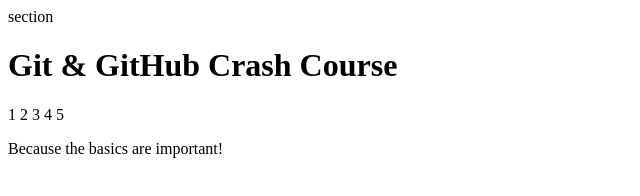
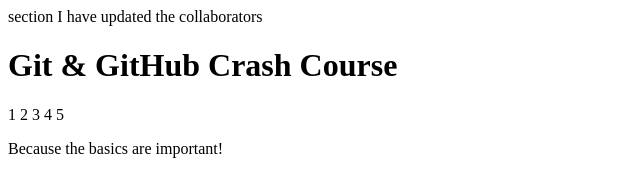
Before and after one commit to gitwfactions/test, a plain HTML site: page index.html in a window 1280 px wide. Shown: the whole page, without its empty margins (0-640 px from the left). Drawn offline with Linux system fonts and the light colour scheme.

Commit message:
updated the code in collaborator

```diff
--- a/index.html
+++ b/index.html
@@ -6,6 +6,7 @@
     <meta http-equiv="X-UA-Compatible" content="IE=edge" />
     <meta name="viewport" content="width=device-width, initial-scale=1.0" />
     <title>Git & GitHub Crash Course</title>
+    I have updated the collaborators
   </head>
   <body>
     <h1>Git & GitHub Crash Course</h1>
```
